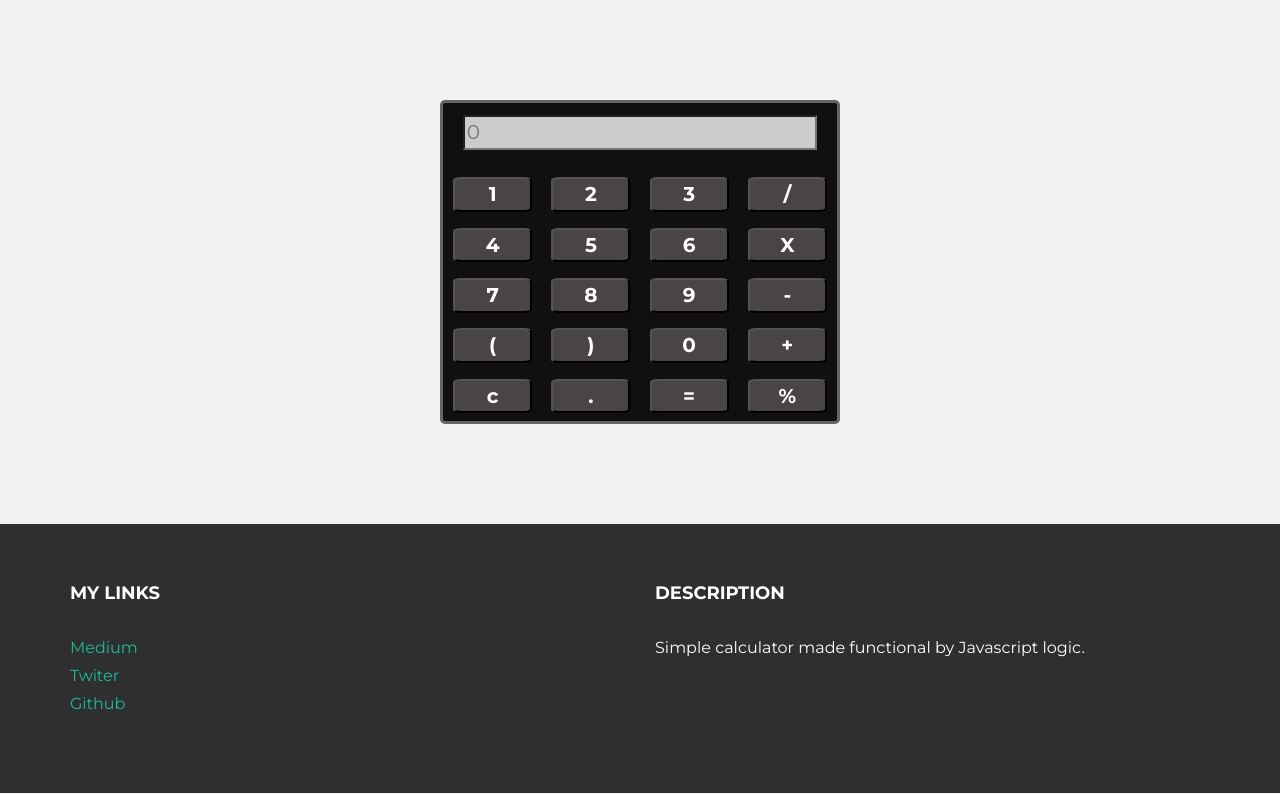
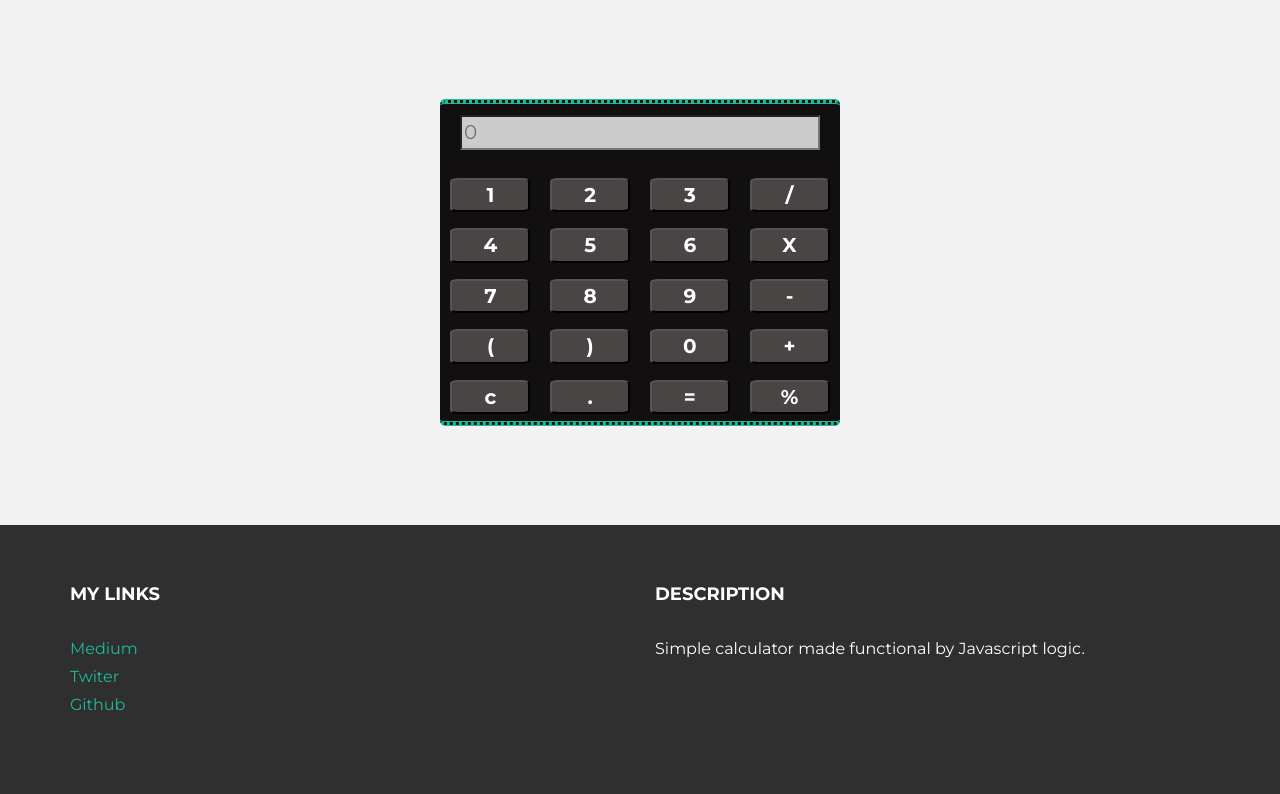
Before and after one commit to Diamond705/simple-js-calculator, a PHP site: page / in a window 1280 px wide. Shown: the part 204-998 px from the top of the page. Run offline with PHP 8.4, Linux system fonts and the light colour scheme.

Commit message:
Updated Style for Calculator UI

```diff
--- a/assets/css/main.css
+++ b/assets/css/main.css
@@ -130,7 +130,10 @@ a {
 	position: relative;
 	margin: 30px auto;
 	width: 400px;
-	border: 3px solid #666666;
+	/* border: 3px solid #666666; */
+	border-top: 3px dotted #1abc9c;
+	border-bottom: 3px dotted #1abc9c;
+	box-shadow: inset 0 -1px 0 0 #1abc9c, inset 0 1px 0 0 #1abc9c, 0 1px 0 0 #1abc9c, 0 -1px 0 0 #1abc9c;
 	border-radius: 5px;
 	background-color: #110f0f;
 }
```
